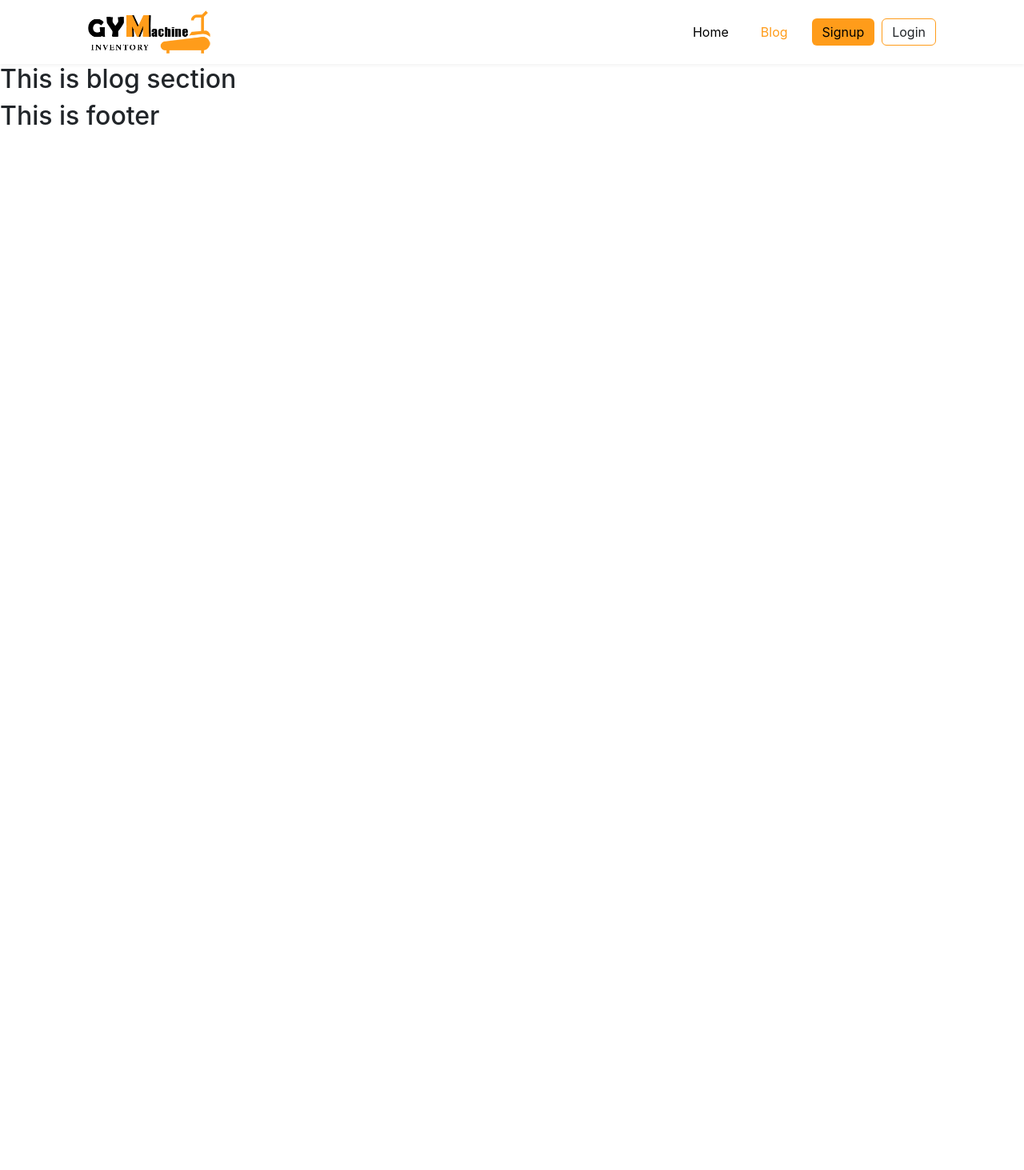
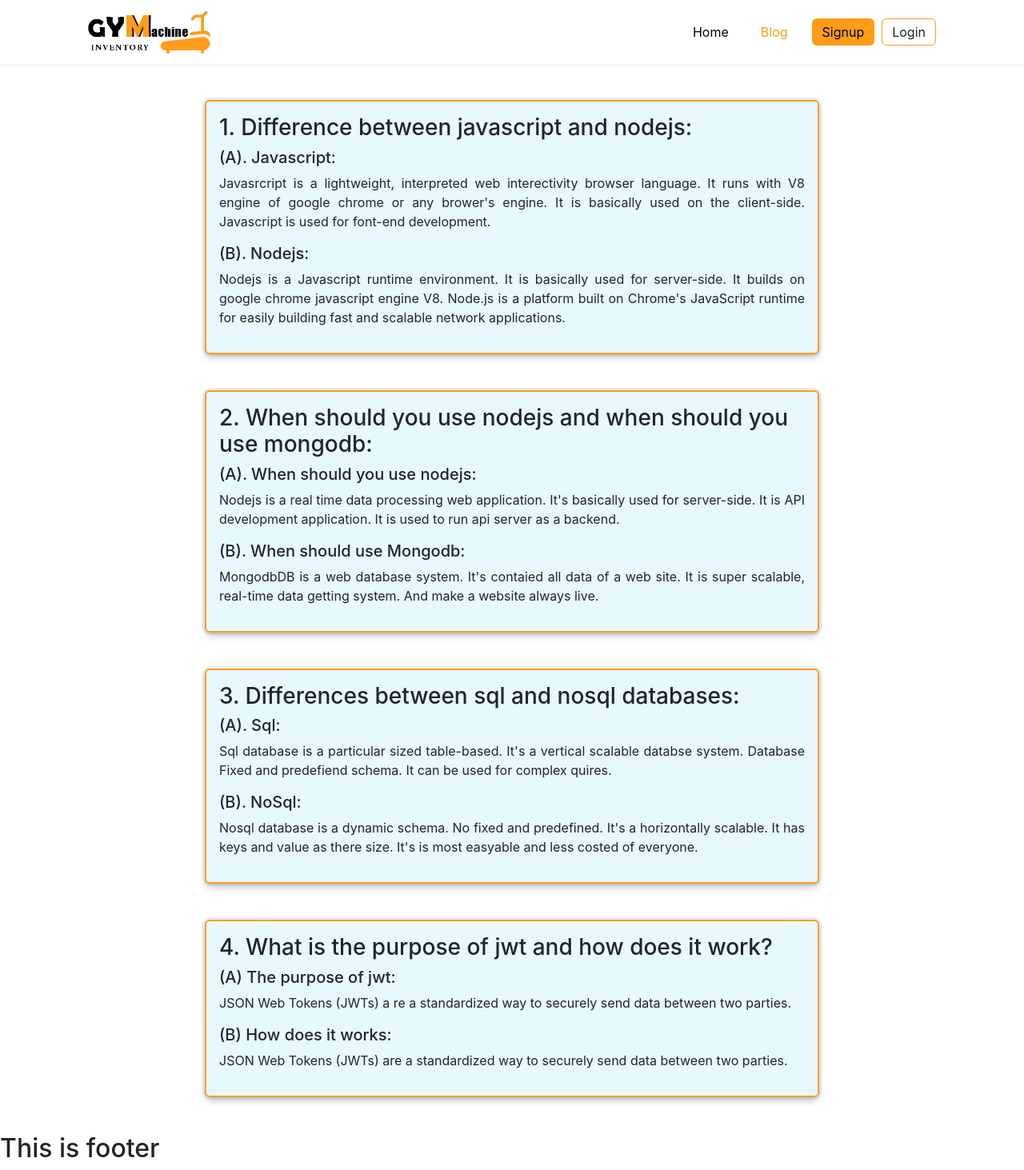
Before and after one commit to tajimulhasan/gym-machine-inventory, a React (Create React App) app: page /blog in a window 1280 px wide. Shown: the whole page at 80% size. Before the commit the page ends 800 px from the top, so only its background shows below. Built offline with nearby package versions, Linux system fonts and the light colour scheme; no server answers.

Commit message:
blog qna node

```diff
--- a/src/Component/Pages/Blogs/Blogs.css
+++ b/src/Component/Pages/Blogs/Blogs.css
@@ -0,0 +1,23 @@
+.qna-parent{
+    width: 100%;
+}
+.second-parent{
+ width:  100%;
+ margin: 0px auto;
+}
+.qna {
+    margin: 45px auto;
+     background-color: rgb(231, 248, 255);
+     box-shadow: 0px 6px 10px -2px rgba(9, 30, 66, 0.25), 0px 0px 0px 3px rgba(9, 30, 66, 0.08);
+     border: 2px solid #ff9c1a;
+     width: 60%;
+     padding: 16px 16px;
+     border-radius:6px ;
+     -webkit-border-radius:6px ;
+     -moz-border-radius:6px ;
+     -ms-border-radius:6px ;
+     -o-border-radius:6px ;
+}
+.qna p{
+    text-align: justify;
+}
--- a/src/Component/Pages/Blogs/Blogs.js
+++ b/src/Component/Pages/Blogs/Blogs.js
@@ -1,11 +1,74 @@
-import React from 'react';
-
+import React from "react";
+import "./Blogs.css";
 const Blogs = () => {
-    return (
-        <div>
-            <h2>This is blog section</h2>
+  return (
+    <div className="qna-parent">
+      <div className="second-parent">
+        <div className="qna">
+          <h3>1. Difference between javascript and nodejs:</h3>
+          <h5>(A). Javascript:</h5>
+          <p>
+            Javasrcript is a lightweight, interpreted web interectivity browser
+            language. It runs with V8 engine of google chrome or any brower's
+            engine. It is basically used on the client-side. Javascript is used
+            for font-end development.
+          </p>
+          <h5>(B). Nodejs:</h5>
+          <p>
+            Nodejs is a Javascript runtime environment. It is basically used for
+            server-side. It builds on google chrome javascript engine V8.
+            Node.js is a platform built on Chrome's JavaScript runtime for
+            easily building fast and scalable network applications.
+          </p>
         </div>
-    );
+        <div className="qna">
+          <h3>
+            2. When should you use nodejs and when should you use mongodb:
+          </h3>
+          <h5>(A). When should you use nodejs:</h5>
+          <p>
+            Nodejs is a real time data processing web application. It's
+            basically used for server-side. It is API development application.
+            It is used to run api server as a backend.
+          </p>
+          <h5>(B). When should use Mongodb: </h5>
+          <p>
+            MongodbDB is a web database system. It's contaied all data of a web
+            site. It is super scalable, real-time data getting system. And make
+            a website always live.
+          </p>
+        </div>
+        <div className="qna">
+          <h3>3. Differences between sql and nosql databases:</h3>
+          <h5>(A). Sql:</h5>
+          <p>
+            Sql database is a particular sized table-based. It's a vertical
+            scalable databse system. Database Fixed and predefiend schema. It
+            can be used for complex quires.
+          </p>
+          <h5>(B). NoSql:</h5>
+          <p>
+            Nosql database is a dynamic schema. No fixed and predefined. It's a
+            horizontally scalable. It has keys and value as there size. It's is
+            most easyable and less costed of everyone.
+          </p>
+        </div>
+        <div className="qna">
+          <h3>4. What is the purpose of jwt and how does it work?</h3>
+          <h5>(A) The purpose of jwt:</h5>
+          <p>
+            JSON Web Tokens (JWTs) a re a standardized way to securely send data
+            between two parties.
+          </p>
+          <h5>(B) How does it works: </h5>
+          <p>
+            JSON Web Tokens (JWTs) are a standardized way to securely send data
+            between two parties.
+          </p>
+        </div>
+      </div>
+    </div>
+  );
 };
 
 export default Blogs;
--- a/src/Component/Pages/Header/Header.css
+++ b/src/Component/Pages/Header/Header.css
@@ -77,12 +77,12 @@ margin-right: 110px;
     text-decoration: none;
 }
 .login-button{
- border: 1px solid #FF9C1A;
+ border: 1px solid #ff9c1a;
  padding: 4px 12px;
 
 }
 .login-button:hover{
- border: 1px solid #FF9C1A;
+ border: 1px solid #ff9c1a;
  background-color: #FF9C1A;
  padding: 4px 12px;
  color: white;
--- a/src/Component/Pages/Inventory/Inventory.css
+++ b/src/Component/Pages/Inventory/Inventory.css
@@ -34,7 +34,7 @@ margin: 0px auto;
 .devider{
     position: relative;
     width: 15px;
-    height: 220;
+    height: 220px;
 }
 .circle{
     position: absolute;
```
